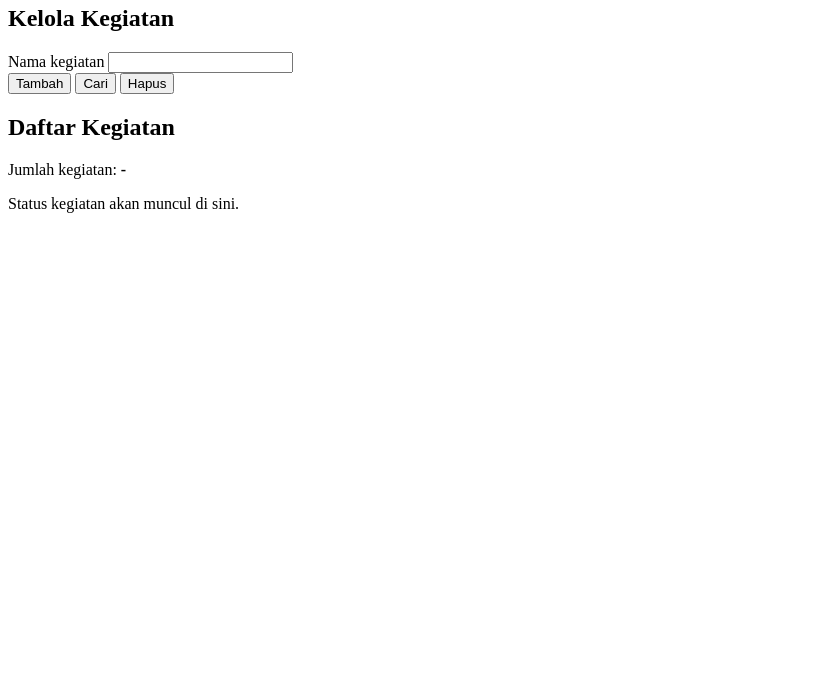
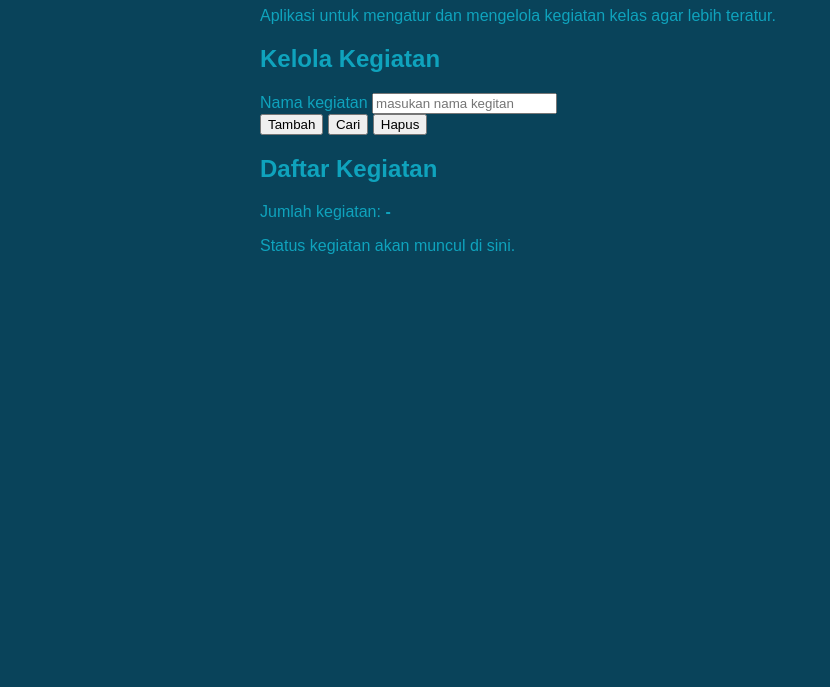
Before and after one commit to Dimas11RPL2/ProyekAkhir_2026_4479, a plain HTML site: page index.html in a window 1280 px wide. Shown: the part 113-800 px from the top of the page, without its empty margins (0-830 px from the left). Drawn offline with Linux system fonts and the light colour scheme.

Commit message:
progres ujian akhir

```diff
--- a/index.html
+++ b/index.html
@@ -8,15 +8,15 @@
        Lengkapi judul tab browser pada <title> di bawah.
        Kemudian lengkapi judul utama <h1> dan paragraf deskripsi <p>
        di bagian header halaman. -->
-  <title>Isi judul halaman</title>
+  <title>Pengelolaan kegiatan kelas</title>
 
   <link rel="stylesheet" href="style.css">
 </head>
 <body>
   <main class="container">
     <header class="kepala-halaman">
-      <h1>Isi judul aplikasi</h1>
-      <p>Isi deskripsi singkat aplikasi di sini.</p>
+      <h1>Pengelolaan kegiatan kelas</h1>
+      <p>Aplikasi untuk mengatur dan mengelola kegiatan kelas agar lebih teratur.</p>
     </header>
 
     <section class="panel" aria-label="Pengelolaan kegiatan">
@@ -27,14 +27,14 @@
            Acuan ID: inputKegiatan, btnTambah, btnCari, btnHapus.
            Gunakan type="button" pada ketiga tombol. -->
       <div class="form-baris">
-        <label for="">Nama kegiatan</label>
-        <input type="" id="" placeholder="">
+        <label for="inputkegiatan">Nama kegiatan</label>
+        <input type="text" id="inputkegiatan" placeholder="masukan nama kegitan">
       </div>
 
       <div class="aksi">
-        <button type="button" id="">Tambah</button>
-        <button type="button" id="">Cari</button>
-        <button type="button" id="">Hapus</button>
+        <button type="button" id="btnTambah">Tambah</button>
+        <button type="button" id="btnCari">Cari</button>
+        <button type="button" id="btnHapus">Hapus</button>
       </div>
     </section>
 
@@ -44,10 +44,10 @@
       <!-- TODO HTML-03:
            Lengkapi ID untuk daftar, jumlah, dan pesan status.
            Acuan ID: daftarKegiatan, totalKegiatan, pesanStatus. -->
-      <ol id=""></ol>
+      <ol id="daftarkegiatan"></ol>
 
-      <p class="ringkasan">Jumlah kegiatan: <strong id="">-</strong></p>
-      <p id="" aria-live="polite">Status kegiatan akan muncul di sini.</p>
+      <p class="ringkasan">Jumlah kegiatan: <strong id="totalkegitan">-</strong></p>
+      <p id="pesanStatus" aria-live="polite">Status kegiatan akan muncul di sini.</p>
     </section>
   </main>
 
--- a/style.css
+++ b/style.css
@@ -14,11 +14,19 @@
 /* TODO CSS-01: Atur jenis font, warna teks, warna latar belakang,
    margin, dan padding dasar halaman. */
 body {
+  font-family: Arial, sans-serif;
+  color: #0fa3bd;
+  background-color: #09435a;
+  margin: 0 auto;
+  padding: 20px;
 }
 
 /* TODO CSS-02: Atur lebar konten, posisi, padding, margin,
    border dan border-radius seperlunya. */
 .container {
+  max-width: 800px;
+  margin: 0 auto;
+  padding: 20px;
 }
 
 .kepala-halaman {
```
